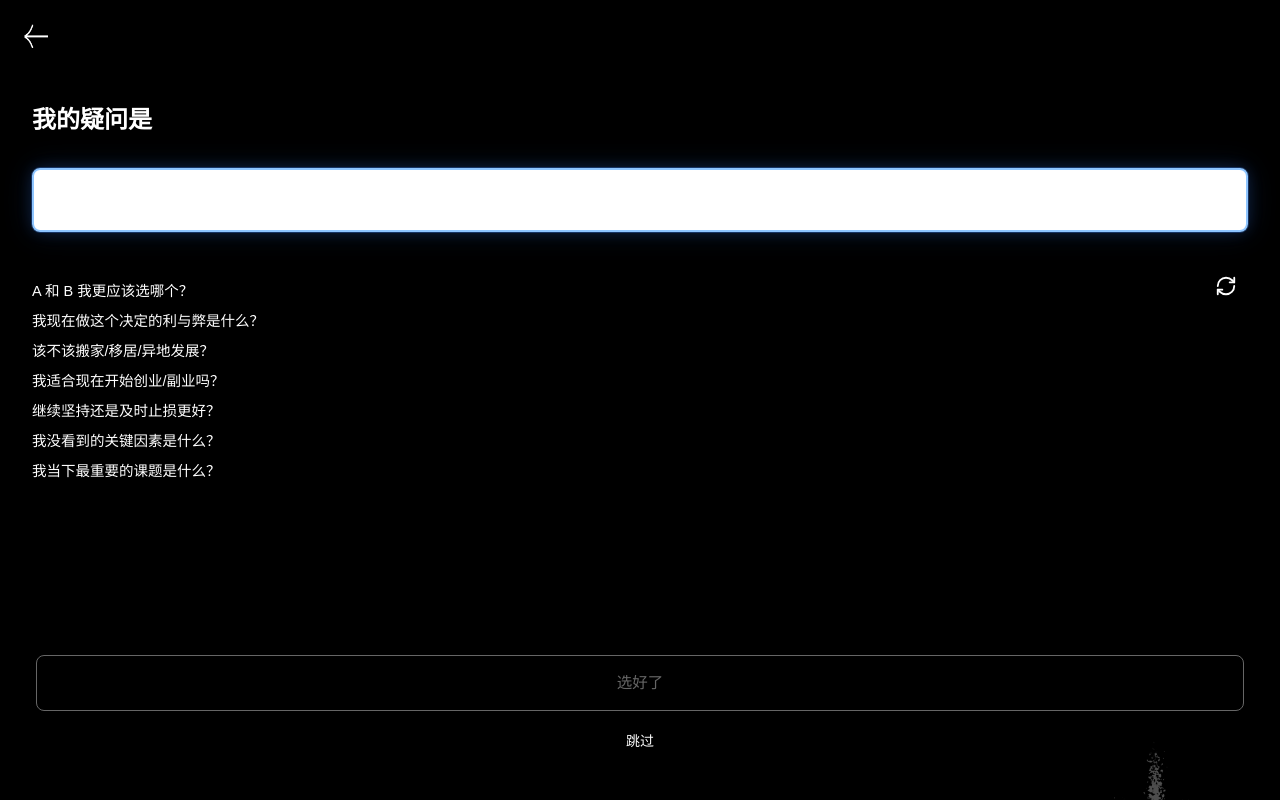
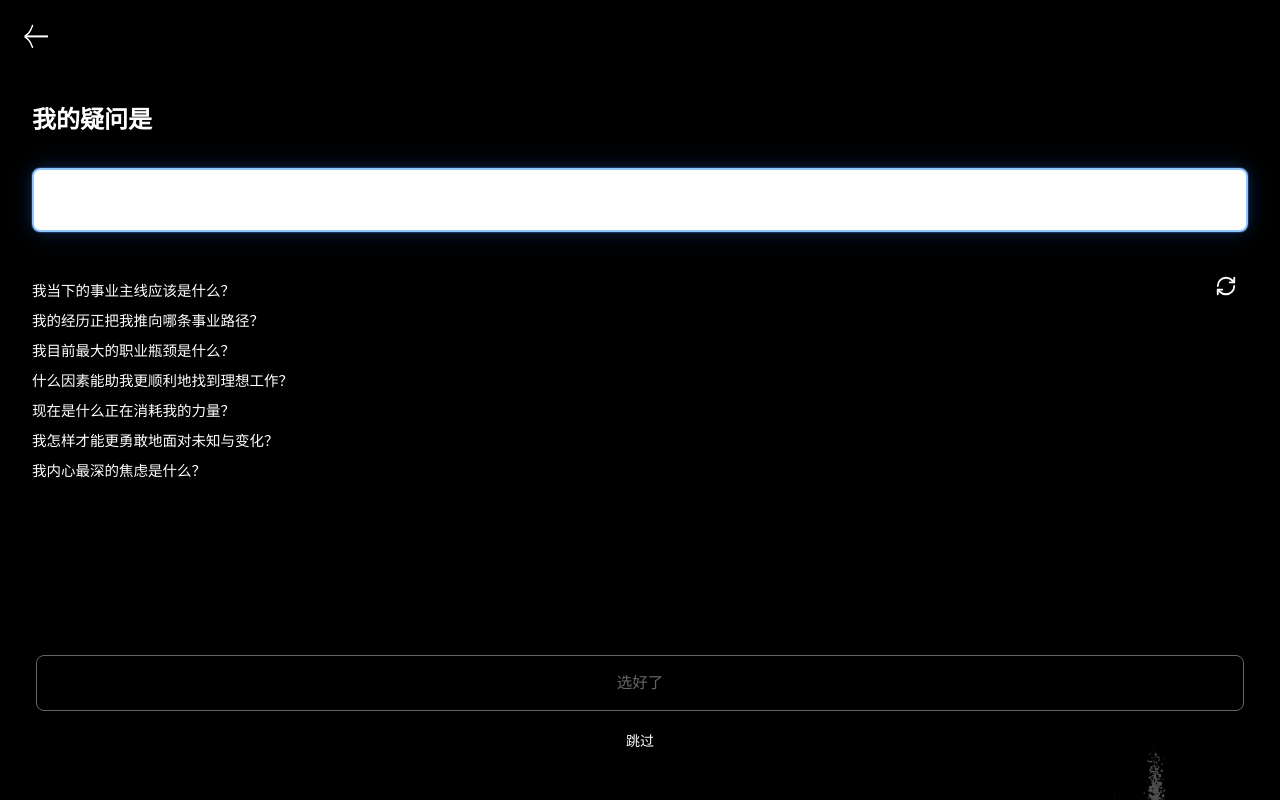
Before and after one commit to wendyluo-commits/co-path, a Next.js app: page /start in a window 1280 px wide. Built offline with nearby package versions, Linux system fonts and the light colour scheme; a web font is replaced by a local one.

Commit message:
恢复原始塔罗牌问题设置
- 将设计师分支的问题替换为原来的调试好的问题
- 保持职业方向探索和情感成长类问题
- 确保用户体验一致性

```diff
--- a/src/app/start/page.tsx
+++ b/src/app/start/page.tsx
@@ -40,34 +40,18 @@ function StartPageContent() {
   };
 
   const baseSuggestionPool = [
-    // 决策 & 选择（6）
-    "A 和 B 我更应该选哪个？",
-    "我现在做这个决定的利与弊是什么？",
-    "该不该搬家/移居/异地发展？",
-    "我适合现在开始创业/副业吗？",
-    "继续坚持还是及时止损更好？",
-    "我没看到的关键因素是什么？",
+    // 职业方向探索（4个）
+    "我当下的事业主线应该是什么？",
+    "我的经历正把我推向哪条事业路径？",
+    "我目前最大的职业瓶颈是什么？",
+    "什么因素能助我更顺利地找到理想工作？",
 
-    // 自我成长 & 心态（5）
-    "我当下最重要的课题是什么？",
-    "是什么在拖住我前进？",
-    "我应该把精力优先放在哪件事上？",
-    "我怎样恢复动力与创造力？",
-    "我该培养的下一项能力是什么？",
 
-    // 时机 & 未来趋势（3）
-    "什么时候是行动/启动的合适时机？",
-    "这个月/这季度我需要特别留意什么？",
-    "接下来对我最有利的趋势是什么？",
-
-    // 工作 & 学业（7）
-    "我该不该换工作/换方向？",
-    "近期的职场运势如何？",
-    "我怎样做更容易被看见和认可？",
-    "晋升/加薪的可能性有多大？",
-    "面试/考试前，我最该准备什么？",
-    "我在工作上的主要瓶颈是什么？",
-    "我适合留在现在的团队吗？",
+    // 情感与成长（4个）
+    "现在是什么正在消耗我的力量？",
+    "我怎样才能更勇敢地面对未知与变化？",
+    "我内心最深的焦虑是什么？",
+    "我如何在职业发展中保持平衡？",
   ];
   const [suggestions, setSuggestions] = useState<string[]>(baseSuggestionPool.slice(0, 7));
 
```
